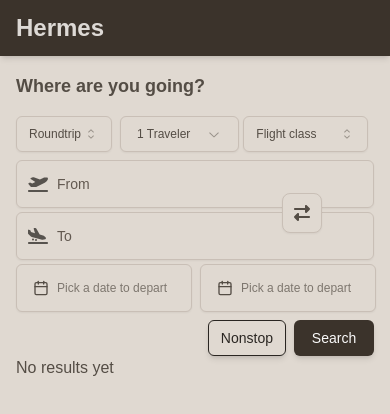
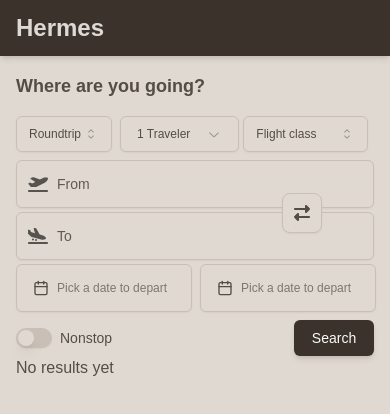
Before and after one commit to zaqreynolds/hermes, a Next.js app: page / in a window 390 px wide. Shown: the top 414 px of the page. Built offline with nearby package versions, Linux system fonts and the light colour scheme.

Commit message:
feat(flightSearch): add NonStopSwitch component
- Introduced a new NonStopSwitch for filtering nonstop flights.
- Integrated the switch into the flight search form, visible on mobile and desktop.
- Removed old toggle implementation for better clarity and functionality.

```diff
--- a/app/_components/flightSearchForm/FlightSearchForm.tsx
+++ b/app/_components/flightSearchForm/FlightSearchForm.tsx
@@ -20,8 +20,8 @@
 import { useSearchFlights } from "./hooks/useSearchFlights";
 import React, { useContext, useEffect } from "react";
 import { LoaderCircleIcon } from "lucide-react";
-import { Toggle } from "@/components/ui/toggle";
 import { FlightSearchContext } from "@/context/FlightSearchContext";
+import NonStopSwitch from "./NonStopSwitch";
 
 export const FlightSearchForm = () => {
   const { isMobile } = useScreenSize();
@@ -94,12 +94,14 @@
     <div className="flex flex-col w-full max-w-[1155px] justify-items-center">
       <Form {...form}>
         <form onSubmit={form.handleSubmit(onSubmit)}>
-          <div className="flex w-full gap-1 pb-2 ">
+          <div className="flex w-full gap-1 pb-2 pr-1">
             <RoundtripOneWaySelector control={form.control} />
 
             <TravelerSelector control={form.control} isMobile={isMobile} />
 
             <FlightClassSelector control={form.control} isMobile={isMobile} />
+            <div className=" flex-1" />
+            {!isMobile && <NonStopSwitch control={form.control} />}
           </div>
           <div className="relative flex flex-col justify-start pb-2 sm:flex-row gap-1 sm:gap-2">
             <LocationInput
@@ -151,18 +153,15 @@
               )}
             </div>
           </div>
-          <div className="flex justify-end gap-2">
-            <Toggle
-              id="nonStop"
-              // pressed={value}
-              // onPressedChange={onChange}
-              className="bg-background text-secondary-foreground border-secondary-foreground border-[1px] rounded-md shadow-md active:shadow-none hover:bg-primary-muted"
-            >
-              Nonstop
-            </Toggle>
+          <div className="flex justify-between gap-2">
+            {isMobile && (
+              <div className="flex">
+                <NonStopSwitch control={form.control} />
+              </div>
+            )}
 
             <Button
-              className="w-20 shadow-md active:shadow-none"
+              className="w-20 shadow-md active:shadow-none ml-auto"
               type="submit"
               disabled={loading}
             >
--- /dev/null
+++ b/app/_components/flightSearchForm/NonStopSwitch.tsx
@@ -0,0 +1,33 @@
+import { FormField, FormItem } from "@/components/ui/form";
+import { Label } from "@/components/ui/label";
+import { Switch } from "@/components/ui/switch";
+import { Control } from "react-hook-form";
+import { flightSearchSchema } from "./flightSearchSchema";
+import { z } from "zod";
+
+interface NonStopSwitchProps {
+  control: Control<z.infer<typeof flightSearchSchema>>;
+}
+
+const NonStopSwitch = ({ control }: NonStopSwitchProps) => {
+  return (
+    <FormField
+      control={control}
+      name="nonStop"
+      render={({ field }) => (
+        <FormItem className="flex">
+          <div className="flex items-center space-x-2">
+            <Switch
+              id="nonStop"
+              checked={field.value}
+              onCheckedChange={field.onChange}
+            />
+            <Label className="mt-0">Nonstop</Label>
+          </div>
+        </FormItem>
+      )}
+    />
+  );
+};
+
+export default NonStopSwitch;
```
